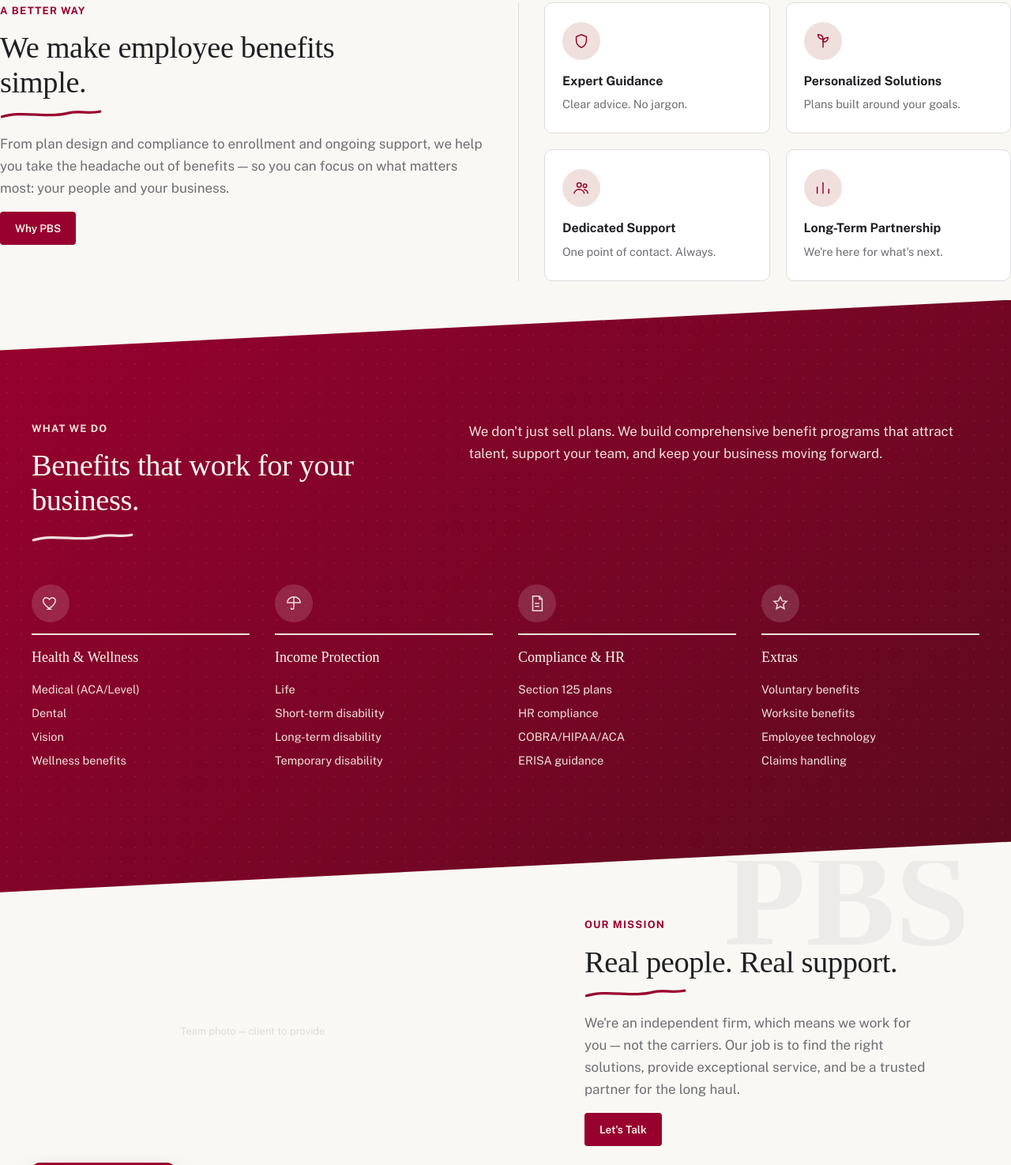
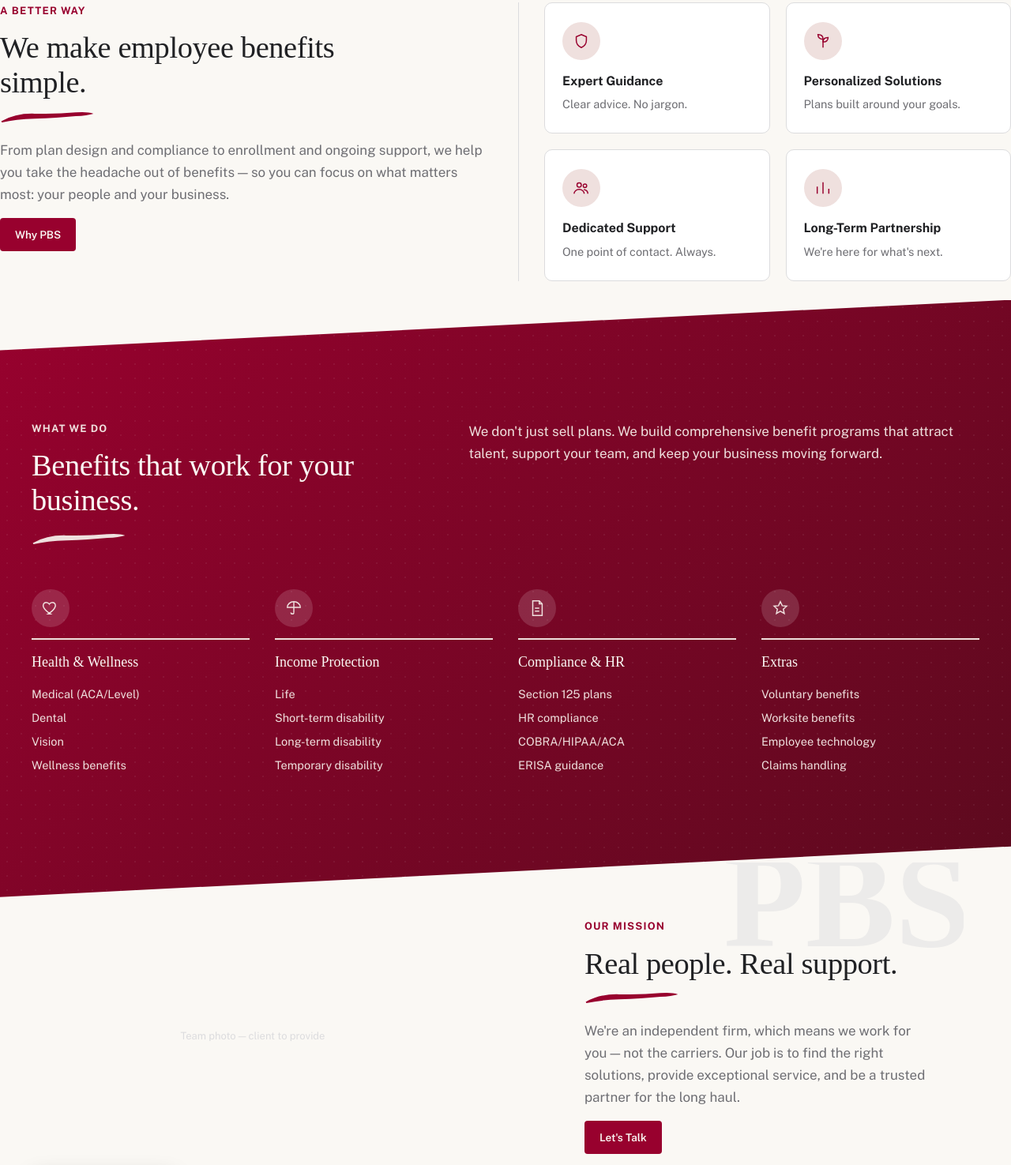
Before and after one commit to Mcart86/pbs-website, a plain HTML site: page index.html in a window 1280 px wide. Shown: the part 993-2468 px from the top of the page at 79% size. Drawn offline with nearby package versions, Linux system fonts and the light colour scheme; a web font is replaced by a local one.

Commit message:
Editorial tab: redesign brush-stroke accent as a tapered filled shape with sharp points instead of a uniform-width stroked line

```diff
--- a/index.html
+++ b/index.html
@@ -138,8 +138,8 @@
   #tab-editorial .mission-copy{max-width:520px;margin:0 auto;padding:70px 40px;position:relative;overflow:hidden;}
   #tab-editorial .watermark{position:absolute;top:-36px;right:-8px;font-family:'Frank Ruhl Libre',serif;font-weight:700;font-size:170px;line-height:1;color:var(--stone-light);opacity:.45;z-index:0;pointer-events:none;user-select:none;}
   #tab-editorial .mission-copy-inner{position:relative;z-index:1;}
-  #tab-editorial .brush-accent{display:block;width:130px;height:15px;margin:-8px 0 16px;}
-  #tab-editorial .brush-accent-light{margin-top:6px;}
+  #tab-editorial .brush-accent{display:block;width:120px;height:21px;margin:-6px 0 16px;}
+  #tab-editorial .brush-accent-light{margin-top:8px;}
   #tab-editorial .mission h2{font-size:clamp(30px,3vw,40px);line-height:1.15;letter-spacing:-.01em;}
 
   #tab-editorial .closing-cta{background:var(--rose);padding:44px 0;}
@@ -340,7 +340,7 @@
       <div class="reveal">
         <p class="eyebrow">A Better Way</p>
         <h2>We make employee benefits<br>simple.</h2>
-        <svg class="brush-accent" viewBox="0 0 160 18" xmlns="http://www.w3.org/2000/svg" aria-hidden="true"><path d="M3 13C35 3 75 16 108 7C124 3 138 9 156 5" stroke="var(--maroon)" stroke-width="4" fill="none" stroke-linecap="round"/></svg>
+        <svg class="brush-accent" viewBox="0 0 150 26" xmlns="http://www.w3.org/2000/svg" aria-hidden="true"><path d="M2 18 Q 25 5 55 6 Q 90 7 120 4 Q 138 2.5 148 6 Q 138 9 120 10 Q 90 13 55 14 Q 25 15 3 20 Z" fill="var(--maroon)"/></svg>
         <p style="color:var(--stone);">From plan design and compliance to enrollment and ongoing support, we help you take the headache out of benefits — so you can focus on what matters most: your people and your business.</p>
         <a class="btn btn-primary btn-sm" href="#">Why PBS</a>
       </div>
@@ -371,7 +371,7 @@
         <div>
           <p class="eyebrow on-dark">What We Do</p>
           <h2>Benefits that work for your business.</h2>
-          <svg class="brush-accent brush-accent-light" viewBox="0 0 160 18" xmlns="http://www.w3.org/2000/svg" aria-hidden="true"><path d="M3 13C35 3 75 16 108 7C124 3 138 9 156 5" stroke="var(--rose)" stroke-width="4" fill="none" stroke-linecap="round"/></svg>
+          <svg class="brush-accent brush-accent-light" viewBox="0 0 150 26" xmlns="http://www.w3.org/2000/svg" aria-hidden="true"><path d="M2 18 Q 25 5 55 6 Q 90 7 120 4 Q 138 2.5 148 6 Q 138 9 120 10 Q 90 13 55 14 Q 25 15 3 20 Z" fill="var(--rose)"/></svg>
         </div>
         <p class="lede">We don't just sell plans. We build comprehensive benefit programs that attract talent, support your team, and keep your business moving forward.</p>
       </div>
@@ -413,7 +413,7 @@
       <div class="mission-copy-inner">
         <p class="eyebrow">Our Mission</p>
         <h2>Real people. Real support.</h2>
-        <svg class="brush-accent" viewBox="0 0 160 18" xmlns="http://www.w3.org/2000/svg" aria-hidden="true"><path d="M3 13C35 3 75 16 108 7C124 3 138 9 156 5" stroke="var(--maroon)" stroke-width="4" fill="none" stroke-linecap="round"/></svg>
+        <svg class="brush-accent" viewBox="0 0 150 26" xmlns="http://www.w3.org/2000/svg" aria-hidden="true"><path d="M2 18 Q 25 5 55 6 Q 90 7 120 4 Q 138 2.5 148 6 Q 138 9 120 10 Q 90 13 55 14 Q 25 15 3 20 Z" fill="var(--maroon)"/></svg>
         <p style="color:var(--stone);">We're an independent firm, which means we work for you — not the carriers. Our job is to find the right solutions, provide exceptional service, and be a trusted partner for the long haul.</p>
         <a class="btn btn-primary btn-sm" href="#">Let's Talk</a>
       </div>
```
